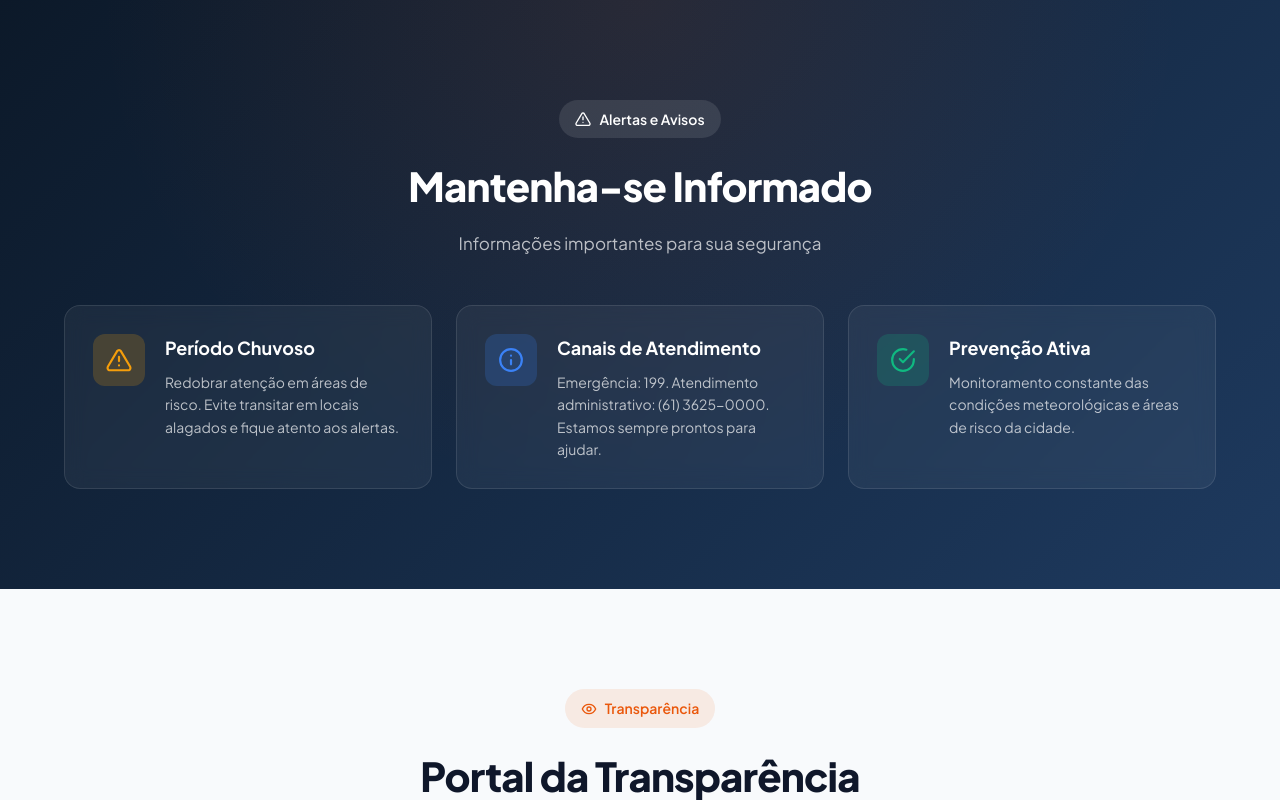
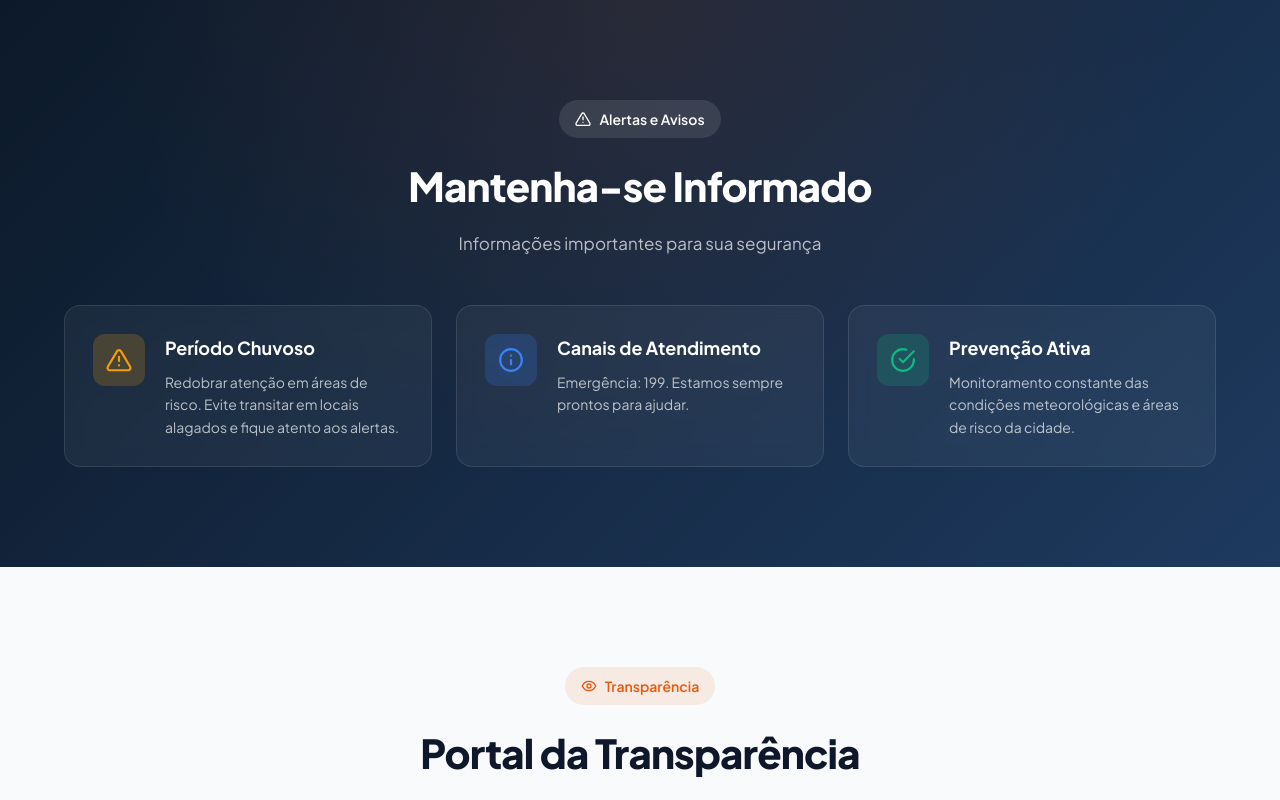
Before and after one commit to maxgtp2/defesacivil, a plain HTML site: page index.html in a window 1280 px wide. Shown: the part 2131-2931 px from the top of the page. Drawn offline with nearby package versions, Linux system fonts and the light colour scheme; no server answers.

Commit message:
Update index.html

```diff
--- a/index.html
+++ b/index.html
@@ -244,7 +244,7 @@
                     </div>
                     <div class="alert-content">
                         <h3>Canais de Atendimento</h3>
-                        <p>Emergência: 199. Atendimento administrativo: (61) 3625-0000. Estamos sempre prontos para ajudar.</p>
+                        <p>Emergência: 199. Estamos sempre prontos para ajudar.</p>
                     </div>
                 </div>
                 <div class="alert-card success">
```
